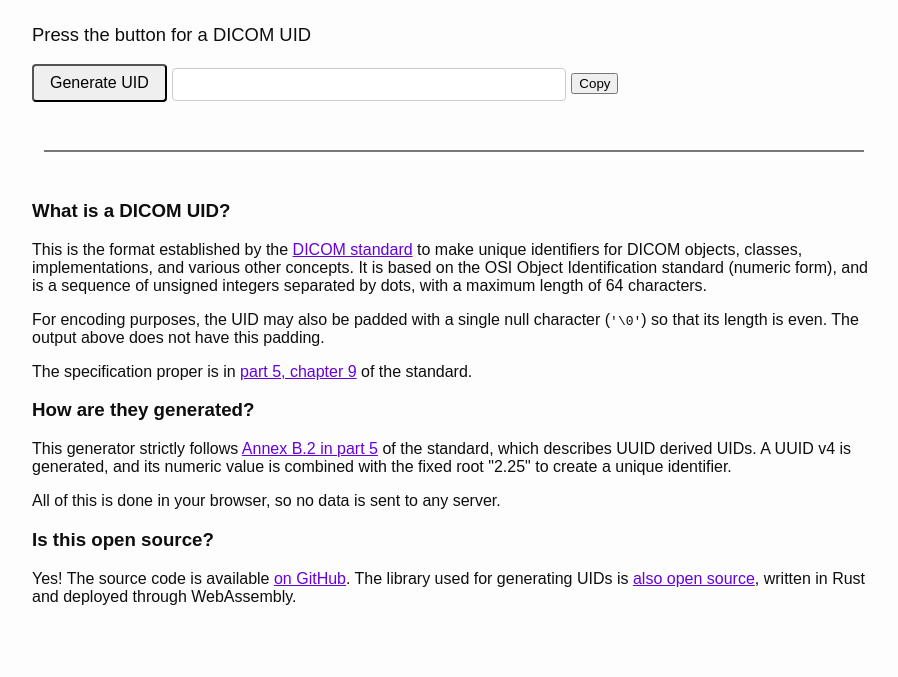
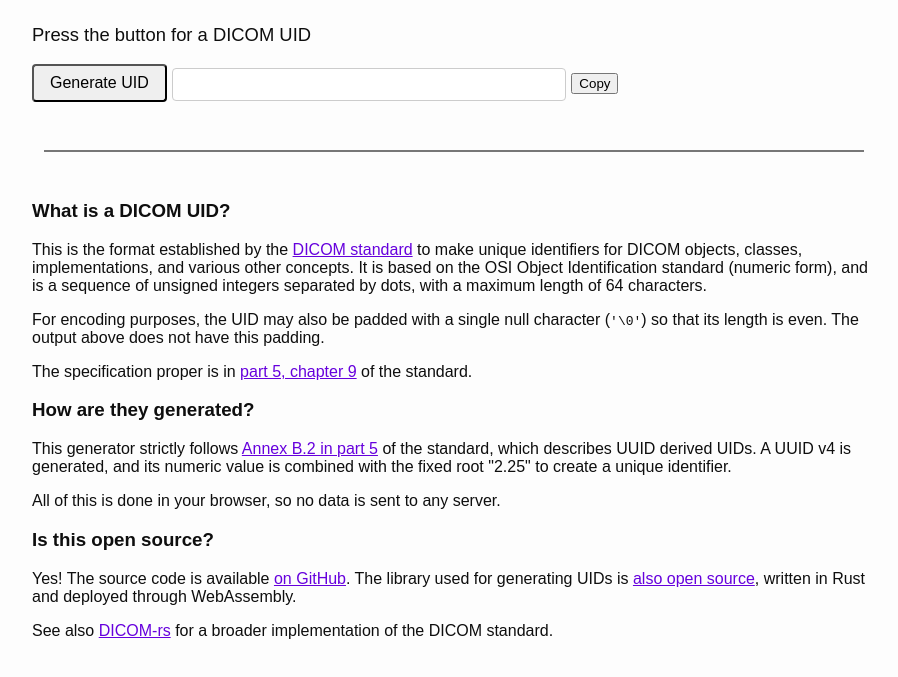
Before and after one commit to Enet4/dicom-uid-website, a plain HTML site: page index.html in a window 1280 px wide. Shown: the part 115-792 px from the top of the page, without its empty margins (186-1084 px from the left). Drawn offline with Linux system fonts and the light colour scheme; a script that the page names is missing.

Commit message:
Update index page with the right link to GitHub and also mention DICOM-rs

```diff
--- a/index.html
+++ b/index.html
@@ -66,12 +66,16 @@
 
             <p>
                 Yes! The source code is available
-                <a href="https://github.com/Enet4/dicom-gen-uid-website">on GitHub</a>.
+                <a href="https://github.com/Enet4/dicom-uid-website">on GitHub</a>.
 
                 The library used for generating UIDs is
                 <a href="https://github.com/Enet4/dicom-gen-uid">also open source</a>,
                 written in Rust and deployed through WebAssembly.
             </p>
+            <p>
+                See also <a href="https://dicom-rs.github.io">DICOM-rs</a>
+                for a broader implementation of the DICOM standard.
+            </p>
         </div>
     </div>
 </body>
```
